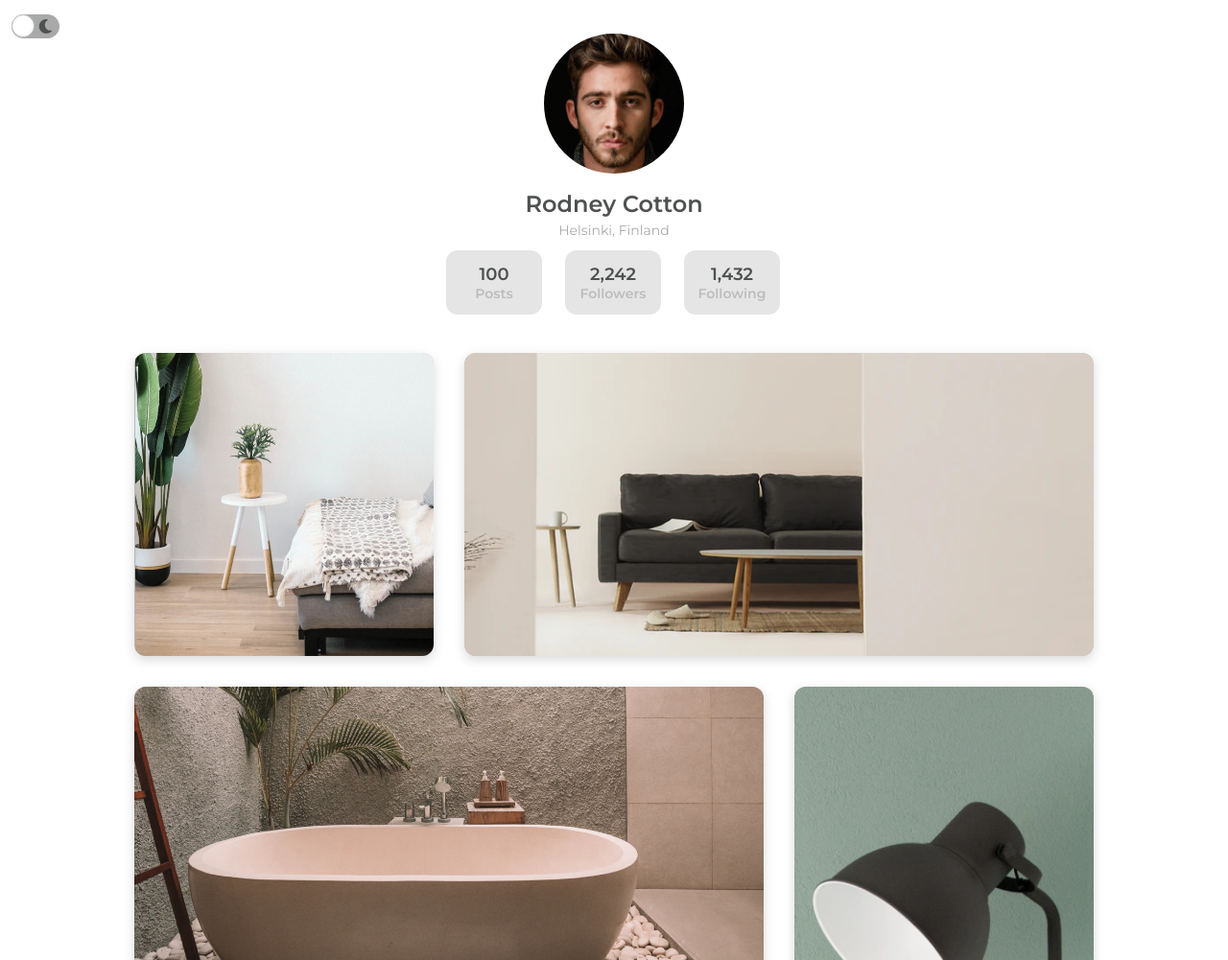
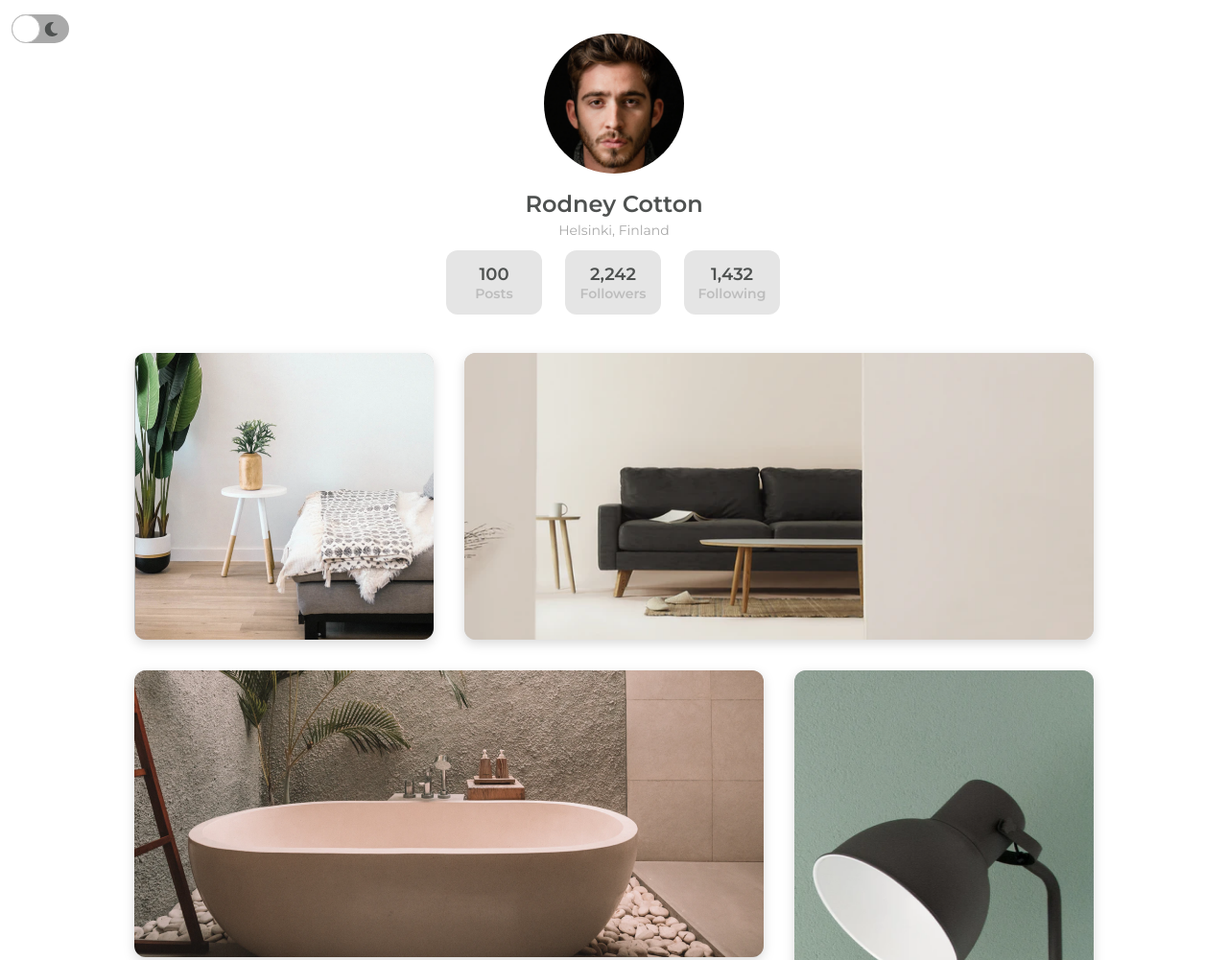
Before and after one commit to CamiloBeltran24/gallery-challenge, a website: page index.html in a window 1280 px wide. Shown: the top 1001 px of the page at 96% size. Drawn offline with Linux system fonts and the light colour scheme.

Commit message:
:iphone: cambios al boton para darkmode

```diff
--- a/src/scss/_breackpoints.scss
+++ b/src/scss/_breackpoints.scss
@@ -1,7 +1,7 @@
 // ====================== //
 //        DESKTOP         //
 // ====================== //
-@media (min-width: 1024px) {
+@media (min-width: 768px) {
   // PROFILE //
   .profile {
     &__picture {
@@ -35,9 +35,24 @@
       }
     }
   }
+}
+@media (min-width: 1024px) {
+  .container {
+    .darkmodeButton {
+      width: 6rem;
+      height: 3rem;
+      label {
+        &::after {
+          width: 2.8rem;
+          height: 2.8rem;
+        }
+      }
+    }
+  }
   // GalleryGrid //
   .galleryGrid {
     max-width: 100rem;
+    max-height: 96.1rem;
     margin: auto;
     gap: 3.2rem;
   }
```
Also changed, not shown: src/css/styles.css, 1 other file.
